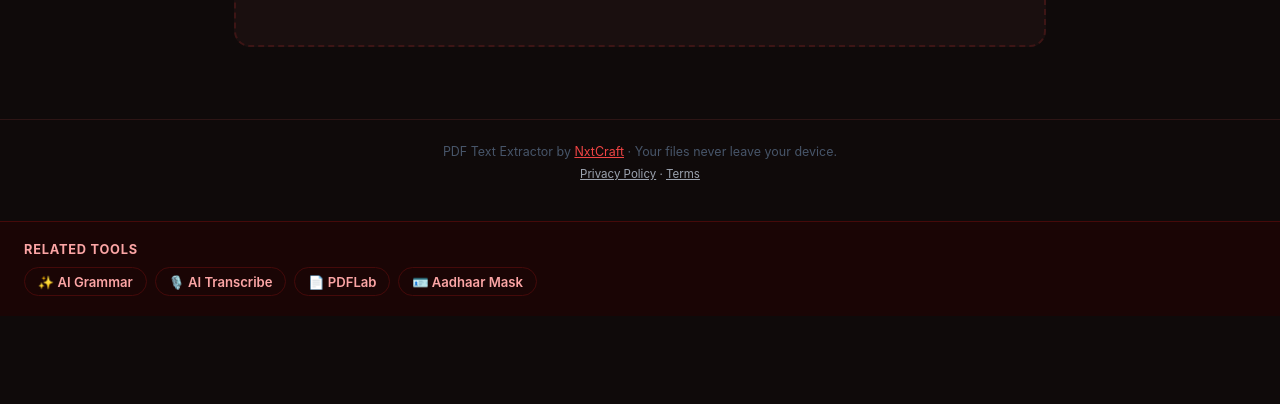
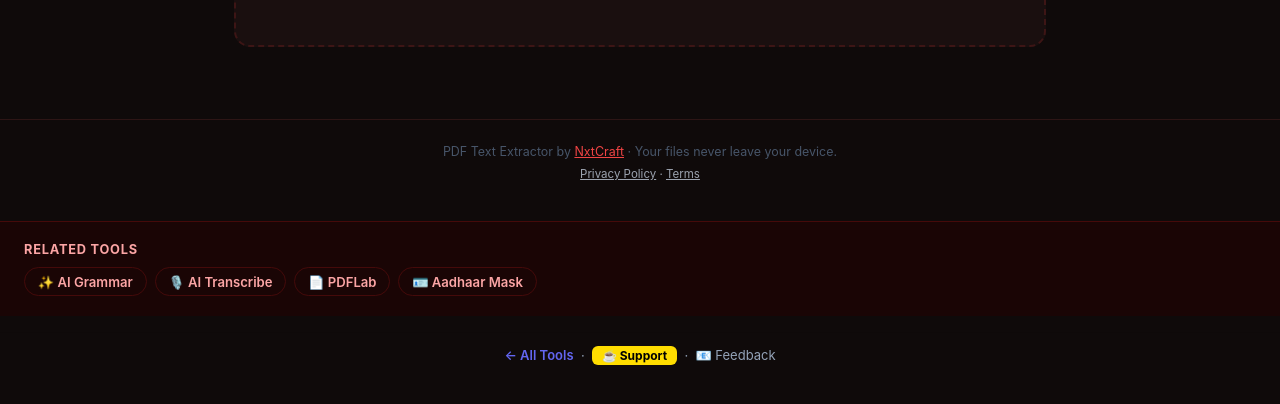
Before and after one commit to nxtcraft/pdf-text, a plain HTML site: page index.html in a window 1280 px wide. Shown: the part 304-708 px from the top of the page. Drawn offline with Linux system fonts and the light colour scheme; a script that the page names is missing.

Commit message:
feat: add footer strip, standardize theme-color, extend referral links
Co-Authored-By: Claude Sonnet 4.6 <noreply@anthropic.com>

```diff
--- a/index.html
+++ b/index.html
@@ -19,7 +19,7 @@
 <meta name="twitter:description" content="Extract text from any PDF instantly. Runs entirely in your browser. No upload, no signup, no data leaves your device.">
 <meta name="twitter:site" content="@nxtcraft">
 <link rel="manifest" href="/pdf-text/manifest.json">
-<meta name="theme-color" content="#ef4444">
+<meta name="theme-color" content="#4f46e5">
 <script type="application/ld+json">{"@context":"https://schema.org","@type":"WebApplication","name":"PDF to Text Extractor","url":"https://nxtcraft.github.io/pdf-text/","description":"Extract text from PDF files in the browser. No upload needed.","applicationCategory":"UtilitiesApplication","offers":{"@type":"Offer","price":"0","priceCurrency":"INR"}}</script>
 <script type="application/ld+json">{"@context":"https://schema.org","@type":"FAQPage","mainEntity":[{"@type":"Question","name":"How do I extract text from a PDF without uploading it?","acceptedAnswer":{"@type":"Answer","text":"This PDF to Text tool uses PDF.js to process your file entirely in your browser. Just drag and drop or select your PDF — no upload to any server, no internet required after the page loads."}},{"@type":"Question","name":"What types of PDFs can text be extracted from?","acceptedAnswer":{"@type":"Answer","text":"Text extraction works on PDFs that contain actual text (searchable PDFs). Scanned PDFs saved as images require OCR (optical character recognition), which is not supported — the tool will return an empty result for image-only pages."}},{"@type":"Question","name":"Can I download the extracted text?","acceptedAnswer":{"@type":"Answer","text":"Yes. After extraction, click Download .txt to save all the text as a plain text file. You can also click individual page chips to view and copy text from specific pages."}}]}</script>
 <style>
@@ -198,5 +198,6 @@ function reset() {
 <script>if('serviceWorker'in navigator)navigator.serviceWorker.register('/pdf-text/sw.js');</script>
 <style>.related-tools{background:#1a0505;border-top:1px solid #450a0a;padding:1.25rem 1.5rem;margin-top:1rem}.related-tools h3{font-size:.8rem;font-weight:700;color:#fca5a5;text-transform:uppercase;letter-spacing:.06em;margin-bottom:.6rem}.related-tools-grid{display:flex;flex-wrap:wrap;gap:.5rem}.related-tools a{display:inline-flex;align-items:center;gap:.35rem;padding:.35rem .8rem;border-radius:20px;border:1.5px solid #450a0a;color:#fca5a5;font-size:.82rem;font-weight:600;text-decoration:none;transition:all .15s}.related-tools a:hover{background:#ef4444;color:#fff;border-color:#ef4444}</style>
 <div class="related-tools"><h3>Related Tools</h3><div class="related-tools-grid"><a href="https://nxtcraft.github.io/ai-grammar/">✨ AI Grammar</a><a href="https://nxtcraft.github.io/ai-transcribe/">🎙️ AI Transcribe</a><a href="https://nxtcraft.github.io/pdflab/">📄 PDFLab</a><a href="https://nxtcraft.github.io/aadhaar-mask/">🪪 Aadhaar Mask</a></div></div>
+<div style="text-align:center;padding:14px 20px;font-size:13px;color:#94a3b8;border-top:1px solid rgba(0,0,0,0.08);margin-top:16px"><a href="https://nxtcraft.github.io/" style="color:#6366f1;text-decoration:none;font-weight:600">← All Tools</a> &nbsp;·&nbsp; <a href="https://buymeacoffee.com/nxtcraft" target="_blank" rel="noopener" style="background:#FFDD00;color:#000;padding:2px 10px;border-radius:6px;font-weight:700;text-decoration:none;font-size:12px">☕ Support</a> &nbsp;·&nbsp; <a href="mailto:pradeepkesharwani4@gmail.com?subject=Feedback" style="color:#94a3b8;text-decoration:none">📧 Feedback</a></div>
 </body>
 </html>
```
